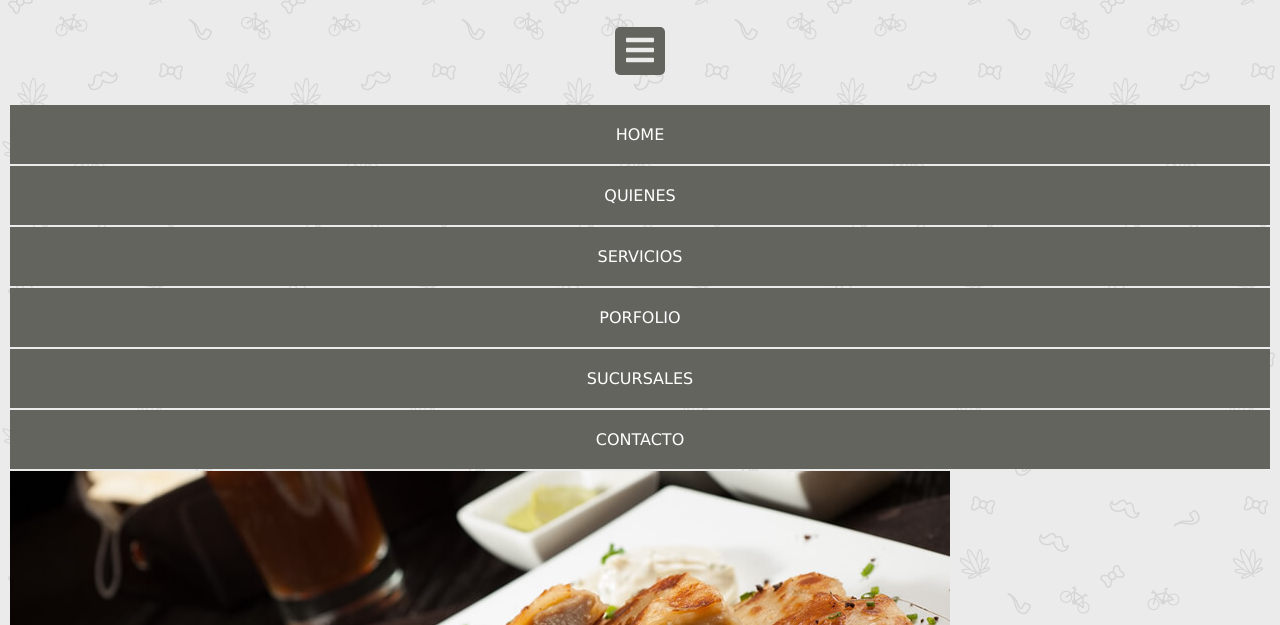
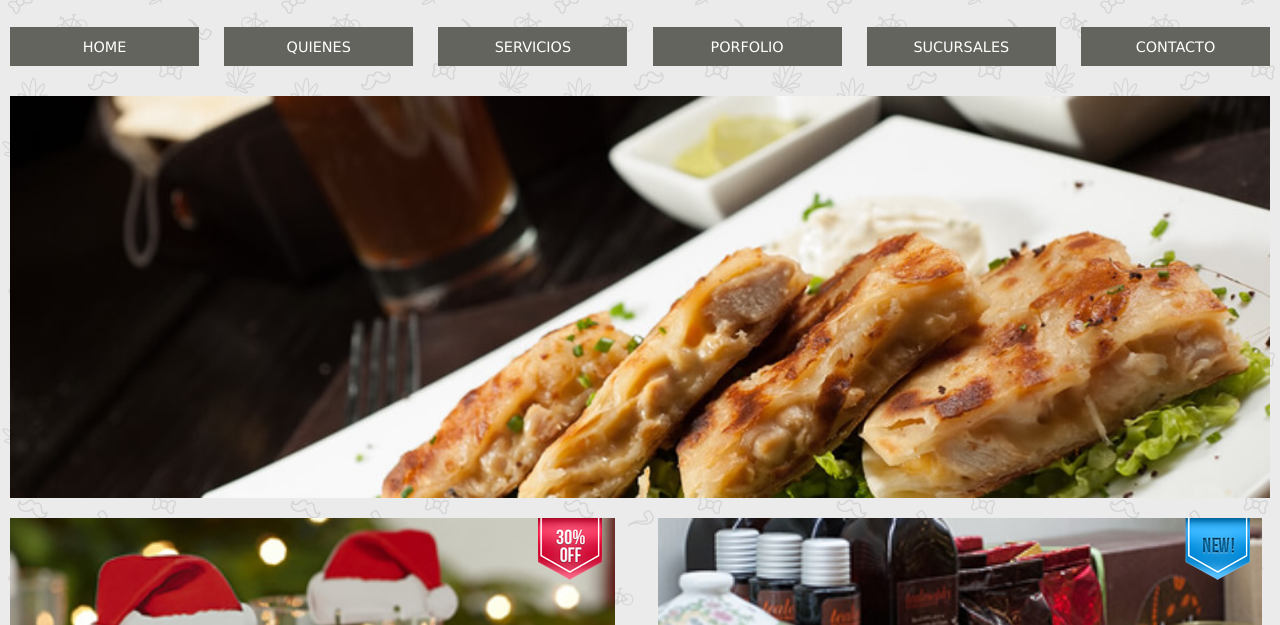
Before and after one commit to JuradoJoel/kitchening, a website: page views/home.html in a window 1280 px wide. Shown: the part 175-800 px from the top of the page. Drawn offline with Linux system fonts and the light colour scheme.

Commit message:
tablet done

```diff
--- a/public/css/header.css
+++ b/public/css/header.css
@@ -24,7 +24,7 @@
 header li{
     background-color: #63645d;
     margin-bottom: 2px;
-    padding: 20px 0;
+    padding: 10px 0;
     text-align: center;
 }
 
@@ -32,3 +32,25 @@
     color: #FFFFFF;
     text-transform: uppercase;
 }
+
+@media(min-width :768px){
+    header a.btn-burger{
+        display: none;
+    }
+
+    header li{
+        float: left;
+        width: 15%;
+        margin-right: 2%;
+        margin-bottom: 30px;
+    }
+
+    header li:last-child{
+        margin-right: 0%;
+    }
+    header li a{
+        font-size: .9rem;
+    }
+
+
+}
--- a/public/css/home.css
+++ b/public/css/home.css
@@ -3,7 +3,7 @@
     padding: 0 10px;
 }
 
-.home .banner{
+.home .banner img{
     width: 100%;
     display: none;
 }
@@ -59,7 +59,7 @@
 
 /*tablet*/
 @media (min-width: 768px) {
-    .home .banner{
+    .home .banner img{
         display: block;
     }
 
@@ -68,6 +68,7 @@
         display: inline-block;
         margin-right: 3%;
     }
+
     .home .producto:nth-child(even){
         margin-right: 3%;
     }
```
